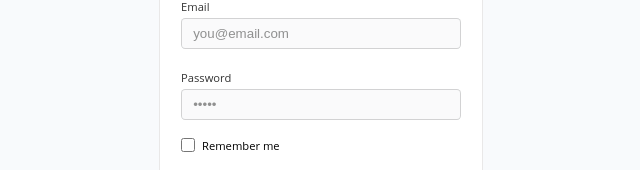
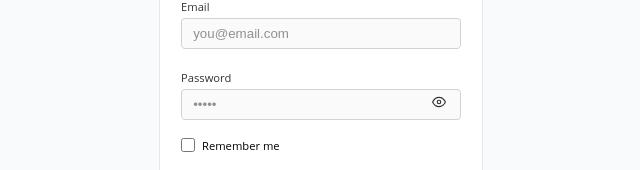
Before and after one commit to xhibril/Dash, a React (Vite) app in the folder Frontend/: page /login in a window 1280 px wide. Shown: the part 331-501 px from the top of the page, without its empty margins (319-959 px from the left). Built offline with nearby package versions, Linux system fonts and the light colour scheme; no server answers.

Commit message:
added show password, redirecting to dashboard if user is authed and more

```diff
--- a/Frontend/src/App.jsx
+++ b/Frontend/src/App.jsx
@@ -5,7 +5,7 @@ import Support from "./pages/Support.jsx";
 import Layout from "./pages/Layout.jsx";
 import Signup from "./pages/Signup.jsx";
 import Login from "./pages/Login.jsx";
-import SimpleLayout from "./pages/SimpleLayout.jsx";
+import AuthLayout from "./pages/AuthLayout.jsx";
 import ForgotPassword from "./pages/FrogotPassword.jsx";
 import VerifyEmail from "./pages/VerifyEmail.jsx";
 import { useState } from "react";
@@ -45,7 +45,7 @@ export default function App() {
           <Route path="/support" element={<Support notify = {notify}/>} />
         </Route>
 
-        <Route element={<SimpleLayout />}>
+        <Route element={<AuthLayout />}>
           <Route path="/signup" element={<Signup notify = {notify}/>} />
           <Route path="/login" element={<Login notify = {notify}/>} />
                   <Route path="/forget" element={<ForgotPassword notify = {notify}/>} />
--- a/Frontend/src/components/Auth.jsx
+++ b/Frontend/src/components/Auth.jsx
@@ -6,6 +6,7 @@ import { useParams } from "react-router-dom";
 
 import { ValidateEmail, ValidatePassword, ValidateCode } from "./Validation.jsx";
 import { HandleError } from "./ErrorHandler.jsx";
+import { FiEye } from "react-icons/fi";
 
 export default function Auth({ mode, notify }) {
 
@@ -25,6 +26,8 @@ export default function Auth({ mode, notify }) {
     const [confirmPassword, setConfirmPassword] = useState("")
 
     const [rememberMe, setRememberMe] = useState(false);
+
+    const [showPass, setShowPass] = useState(false)
 
 
     function checkIfVerified() {
@@ -281,10 +284,13 @@ export default function Auth({ mode, notify }) {
                         <label className={styles.label} > Password
                             <input className={styles.input}
                                 value={pass}
+                                    type= {showPass ? "text" : "password"}
                                 onChange={(e) => setPassword(e.target.value)}
                                 placeholder="•••••"
-                                type="password"
+
                             ></input>
+                                 <FiEye className = {styles.eye}
+                                 onClick={()=> setShowPass(!showPass)}/>
                         </label>
                     </div>
 
@@ -316,20 +322,23 @@ export default function Auth({ mode, notify }) {
                     <>
                         <label className={styles.label}> New Password
                             <input className={styles.input}
-                                type="password"
+                                type= {showPass ? "text" : "password"}
                                 value={newPassword}
                                 onChange={(e) => setNewPassword(e.target.value)}
                                 placeholder="•••••"
                             ></input>
+
                         </label>
 
                         <label className={styles.label}> Confirm New Password
                             <input className={styles.input}
-                                type="password"
+                             type= {showPass ? "text" : "password"}
                                 value={confirmPassword}
                                 onChange={(e) => setConfirmPassword(e.target.value)}
                                 placeholder="•••••"
                             ></input>
+                                  <FiEye className = {styles.eye}
+                                     onClick={()=> setShowPass(!showPass)}/>
                         </label>
                     </>
                 )}
@@ -389,12 +398,14 @@ export default function Auth({ mode, notify }) {
                     mode === "LOGIN" ? (
                         <span className={styles.redirect}>
                             <p>Don't have an account?</p>
-                            <a>Sign up</a>
+                            <a
+                            onClick={()=> nav("/signup")}>Sign up</a>
                         </span>
                     ) : (
                         <span className={styles.redirect}>
                             <p>Already have an account?</p>
-                            <a>Login</a>
+                            <a
+                            onClick={()=>nav("/login")}>Login</a>
                         </span>
                     )
                 ) : null}
--- a/Frontend/src/css/Auth.module.css
+++ b/Frontend/src/css/Auth.module.css
@@ -46,6 +46,7 @@ padding:0;
 .label {
     font-size:.8rem;
     opacity: .8;
+    position: relative;
 
 }
 
@@ -156,3 +157,17 @@ cursor: pointer;
 .submit:hover{
     background-color:  rgb(72, 44, 90,0.85);
 }
+
+
+
+.eye{
+    position: absolute;
+
+  right: 15px;
+  top: 65%;
+  transform: translateY(-50%);
+  cursor: pointer;
+  width:1rem;
+  height: 1rem;
+  cursor: pointer;
+}
--- /dev/null
+++ b/Frontend/src/pages/AuthLayout.jsx
@@ -0,0 +1,37 @@
+import { Outlet } from "react-router-dom";
+import { useEffect, useState } from "react";
+import SideBar from "../components/SideBar";
+import "../index.css";
+
+
+export default function Layout() {
+
+  useEffect(() => {
+    AuthStatus();
+    async function AuthStatus() {
+      const res = await fetch("/api/auth/status");
+
+      if (!res.ok) {
+        return;
+      }
+
+      const data = await res.json();
+
+      if (data) {
+        window.location.href = "/dashboard"
+      }
+
+    }
+
+
+  })
+
+
+  return (
+    <>
+
+      <Outlet />
+
+    </>
+  );
+}
--- a/Frontend/src/pages/SimpleLayout.jsx
+++ /dev/null
@@ -1,17 +0,0 @@
-import { Outlet } from "react-router-dom";
-import { useState } from "react";
-import SideBar from "../components/SideBar";
-import "../index.css";
-
-
-export default function Layout() {
-
-
-  return (
-    <>
-
-          <Outlet/>
-
-    </>
-  );
-}
```
Also changed, not shown: 2 other files (tests, documents, lock files or other folders).
